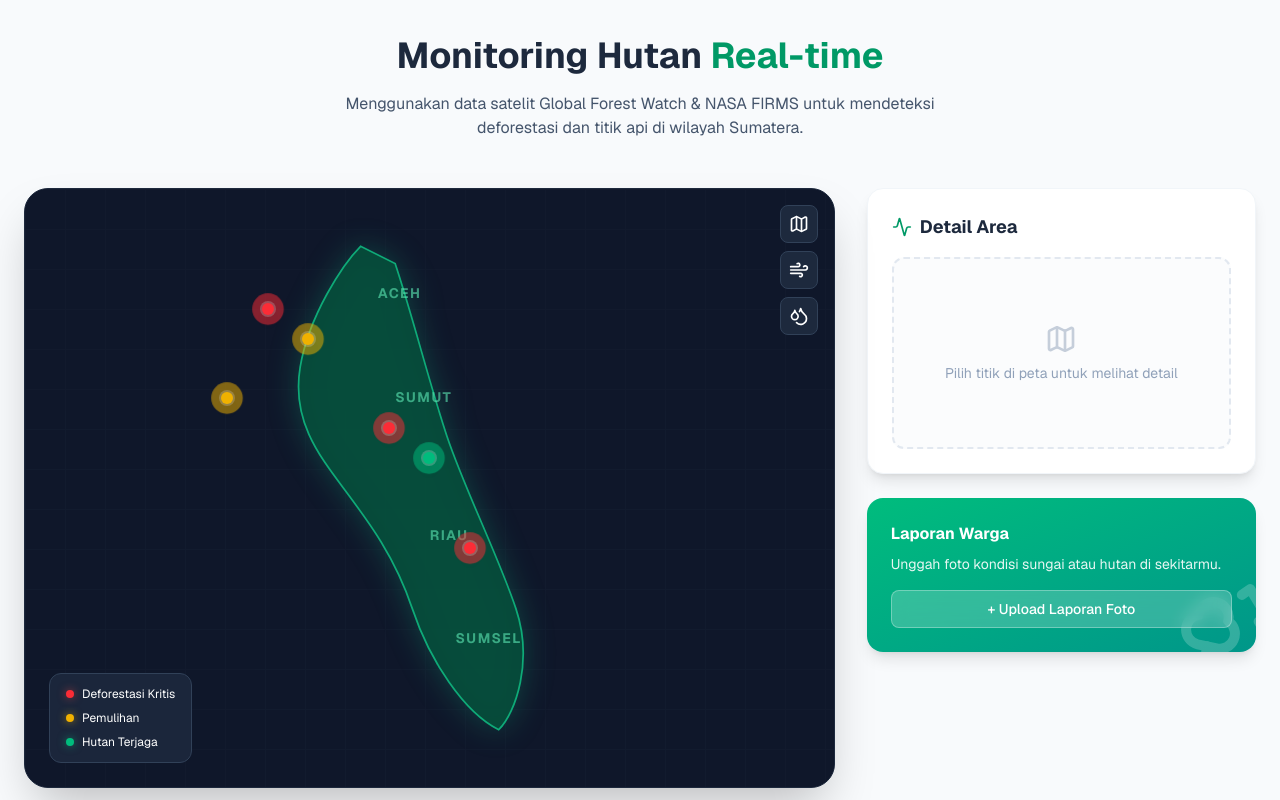
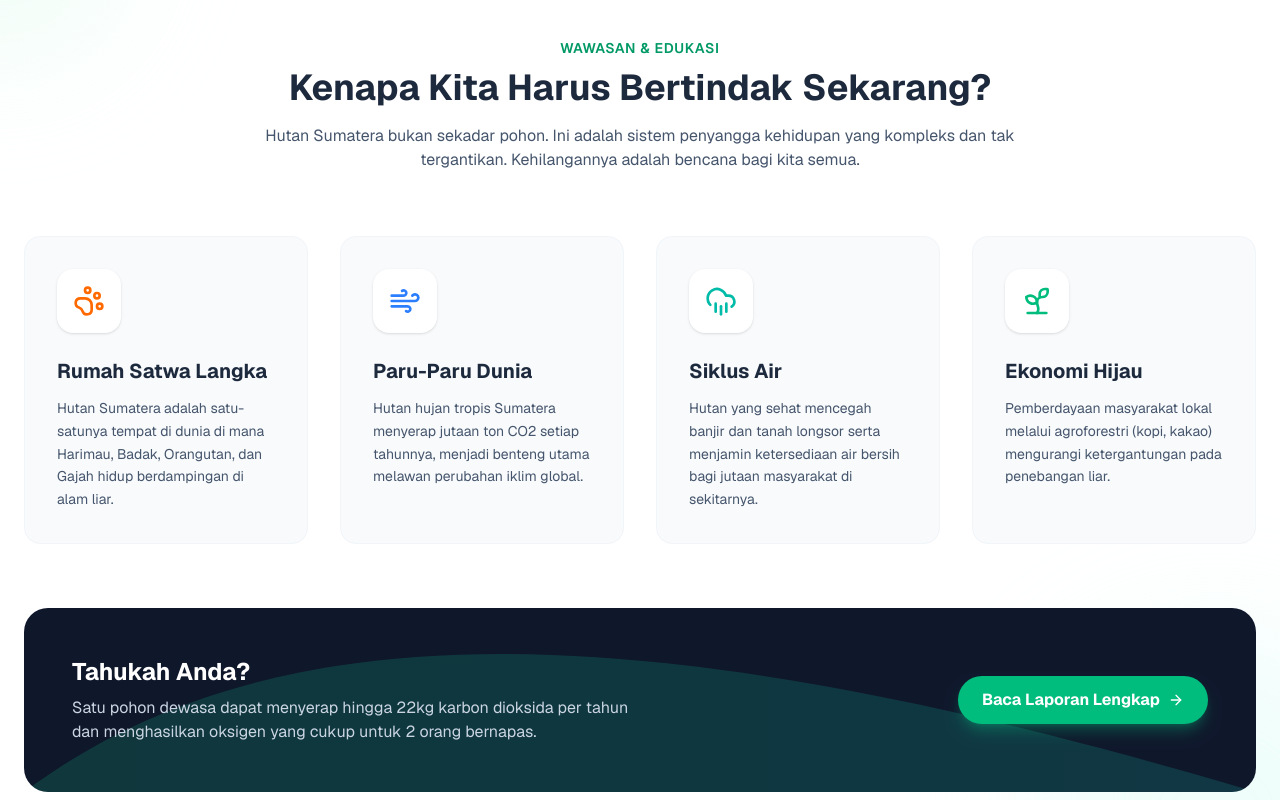
Before and after one commit to miqbaljaffar/TerraSumatra, a Next.js app: page / in a window 1280 px wide. Shown: the part 860-1660 px from the top of the page. Built offline with nearby package versions, Linux system fonts and the light colour scheme.

Commit message:
add content

```diff
--- a/app/page.tsx
+++ b/app/page.tsx
@@ -12,7 +12,11 @@ import {
   Activity,
   CheckCircle2,
   Menu,
-  X
+  X,
+  PawPrint,
+  Sprout,
+  CloudRain,
+  ArrowRight
 } from 'lucide-react';
 
 // --- Types & Interfaces ---
@@ -197,6 +201,89 @@ const Hero = ({ setActiveTab }: { setActiveTab: (t: string) => void }) => {
                    </div>
                  ))}
               </div>
+           </div>
+        </div>
+      </div>
+    </div>
+  );
+};
+
+const EducationSection = () => {
+  const facts = [
+    {
+      icon: <PawPrint className="w-8 h-8 text-orange-500" />,
+      title: "Rumah Satwa Langka",
+      desc: "Hutan Sumatera adalah satu-satunya tempat di dunia di mana Harimau, Badak, Orangutan, dan Gajah hidup berdampingan di alam liar."
+    },
+    {
+      icon: <Wind className="w-8 h-8 text-blue-500" />,
+      title: "Paru-Paru Dunia",
+      desc: "Hutan hujan tropis Sumatera menyerap jutaan ton CO2 setiap tahunnya, menjadi benteng utama melawan perubahan iklim global."
+    },
+    {
+      icon: <CloudRain className="w-8 h-8 text-teal-500" />,
+      title: "Siklus Air",
+      desc: "Hutan yang sehat mencegah banjir dan tanah longsor serta menjamin ketersediaan air bersih bagi jutaan masyarakat di sekitarnya."
+    },
+    {
+      icon: <Sprout className="w-8 h-8 text-emerald-500" />,
+      title: "Ekonomi Hijau",
+      desc: "Pemberdayaan masyarakat lokal melalui agroforestri (kopi, kakao) mengurangi ketergantungan pada penebangan liar."
+    }
+  ];
+
+  return (
+    <div className="py-24 bg-white relative overflow-hidden">
+      {/* Decor Elements */}
+      <div className="absolute top-0 left-0 w-64 h-64 bg-emerald-100 rounded-full blur-3xl opacity-30 -translate-x-1/2 -translate-y-1/2"></div>
+      <div className="absolute bottom-0 right-0 w-96 h-96 bg-teal-100 rounded-full blur-3xl opacity-30 translate-x-1/3 translate-y-1/3"></div>
+
+      <div className="container mx-auto px-6 relative z-10">
+        <div className="text-center mb-16 max-w-3xl mx-auto">
+          <span className="text-emerald-600 font-semibold tracking-wider uppercase text-sm">Wawasan & Edukasi</span>
+          <h2 className="text-3xl md:text-4xl font-bold text-slate-800 mt-2 mb-4">Kenapa Kita Harus Bertindak Sekarang?</h2>
+          <p className="text-slate-600">
+            Hutan Sumatera bukan sekadar pohon. Ini adalah sistem penyangga kehidupan yang kompleks dan tak tergantikan. Kehilangannya adalah bencana bagi kita semua.
+          </p>
+        </div>
+
+        <div className="grid md:grid-cols-2 lg:grid-cols-4 gap-8">
+          {facts.map((fact, idx) => (
+            <div key={idx} className="bg-slate-50 p-8 rounded-2xl hover:shadow-xl transition-all hover:-translate-y-2 border border-slate-100 group">
+              <div className="mb-6 bg-white w-16 h-16 rounded-2xl flex items-center justify-center shadow-sm group-hover:scale-110 transition-transform">
+                {fact.icon}
+              </div>
+              <h3 className="text-xl font-bold text-slate-800 mb-3">{fact.title}</h3>
+              <p className="text-slate-600 text-sm leading-relaxed">
+                {fact.desc}
+              </p>
+            </div>
+          ))}
+        </div>
+
+        <div className="mt-16 bg-slate-900 rounded-3xl p-8 md:p-12 relative overflow-hidden">
+           <div className="absolute inset-0 opacity-20">
+              <svg className="h-full w-full" viewBox="0 0 100 100" preserveAspectRatio="none">
+                 <path d="M0 100 C 20 0 50 0 100 100 Z" fill="url(#grad1)" />
+                 <defs>
+                   <linearGradient id="grad1" x1="0%" y1="0%" x2="100%" y2="0%">
+                     <stop offset="0%" style={{stopColor:'rgb(16, 185, 129)', stopOpacity:1}} />
+                     <stop offset="100%" style={{stopColor:'rgb(20, 184, 166)', stopOpacity:1}} />
+                   </linearGradient>
+                 </defs>
+              </svg>
+           </div>
+
+           <div className="relative z-10 flex flex-col md:flex-row items-center justify-between gap-8">
+             <div className="text-white">
+                <h3 className="text-2xl font-bold mb-2">Tahukah Anda?</h3>
+                <p className="text-slate-300 max-w-xl">
+                  Satu pohon dewasa dapat menyerap hingga 22kg karbon dioksida per tahun dan menghasilkan oksigen yang cukup untuk 2 orang bernapas.
+                </p>
+             </div>
+             <a href="#" className="inline-flex items-center gap-2 bg-emerald-500 hover:bg-emerald-600 text-white px-6 py-3 rounded-full font-bold transition-all shadow-lg shadow-emerald-500/30 shrink-0">
+               Baca Laporan Lengkap <ArrowRight className="w-4 h-4" />
+             </a>
            </div>
         </div>
       </div>
@@ -539,6 +626,7 @@ export default function App() {
         {activeTab === 'home' && (
           <div className="animate-fade-in">
             <Hero setActiveTab={setActiveTab} />
+            <EducationSection />
             <InteractiveMap />
             <DonationSection />
           </div>
```
